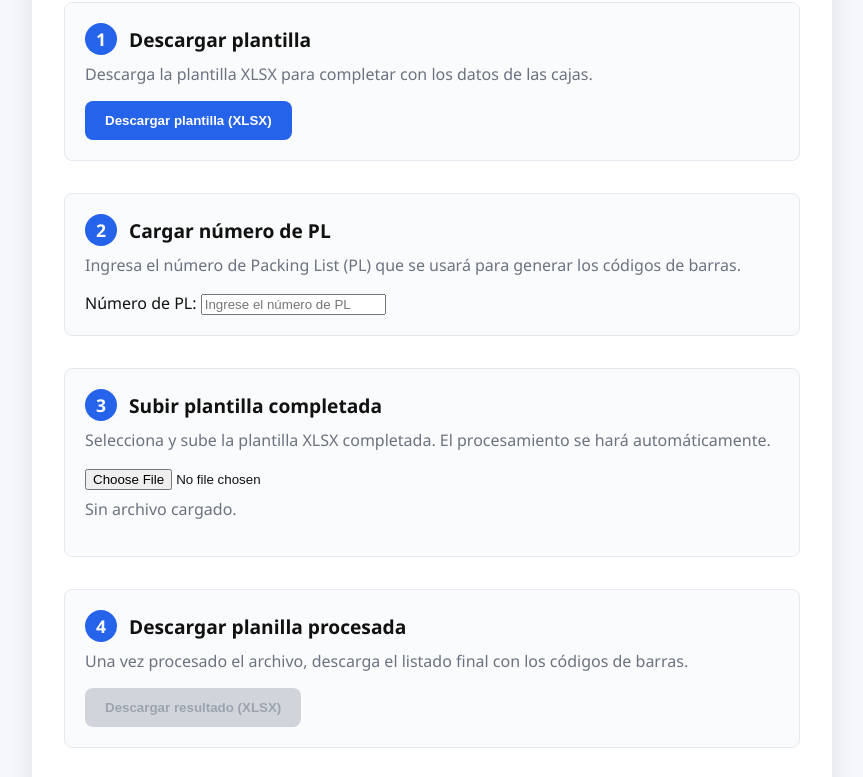
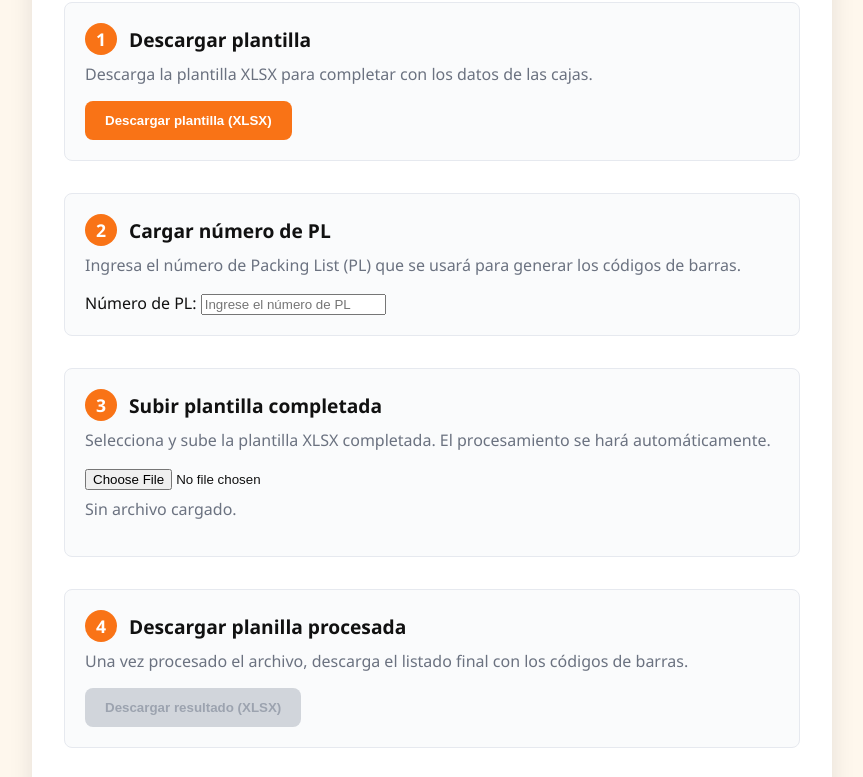
Before and after one commit to Saibot2001/generadorListadoCajas, a website: page index.html in a window 1280 px wide. Shown: the part 129-906 px from the top of the page, without its empty margins (208-1071 px from the left). Drawn offline with Linux system fonts and the light colour scheme.

Commit message:
Cambiar fondo a tono naranja difuminado y actualizar colores a naranja

```diff
--- a/styles.css
+++ b/styles.css
@@ -1,10 +1,10 @@
 :root{
-  --bg:#f6f7fb;
+  --bg:#fef7ed;
   --card:#ffffff;
-  --accent:#2563eb;
+  --accent:#f97316;
   --muted:#6b7280;
   --border:#e6e9ef;
-  --hover:#1d4ed8;
+  --hover:#ea580c;
 }
 *{box-sizing:border-box}
 body{font-family:Segoe UI, Roboto, "Helvetica Neue", Arial, sans-serif;background:var(--bg);margin:0;color:#111}
```
